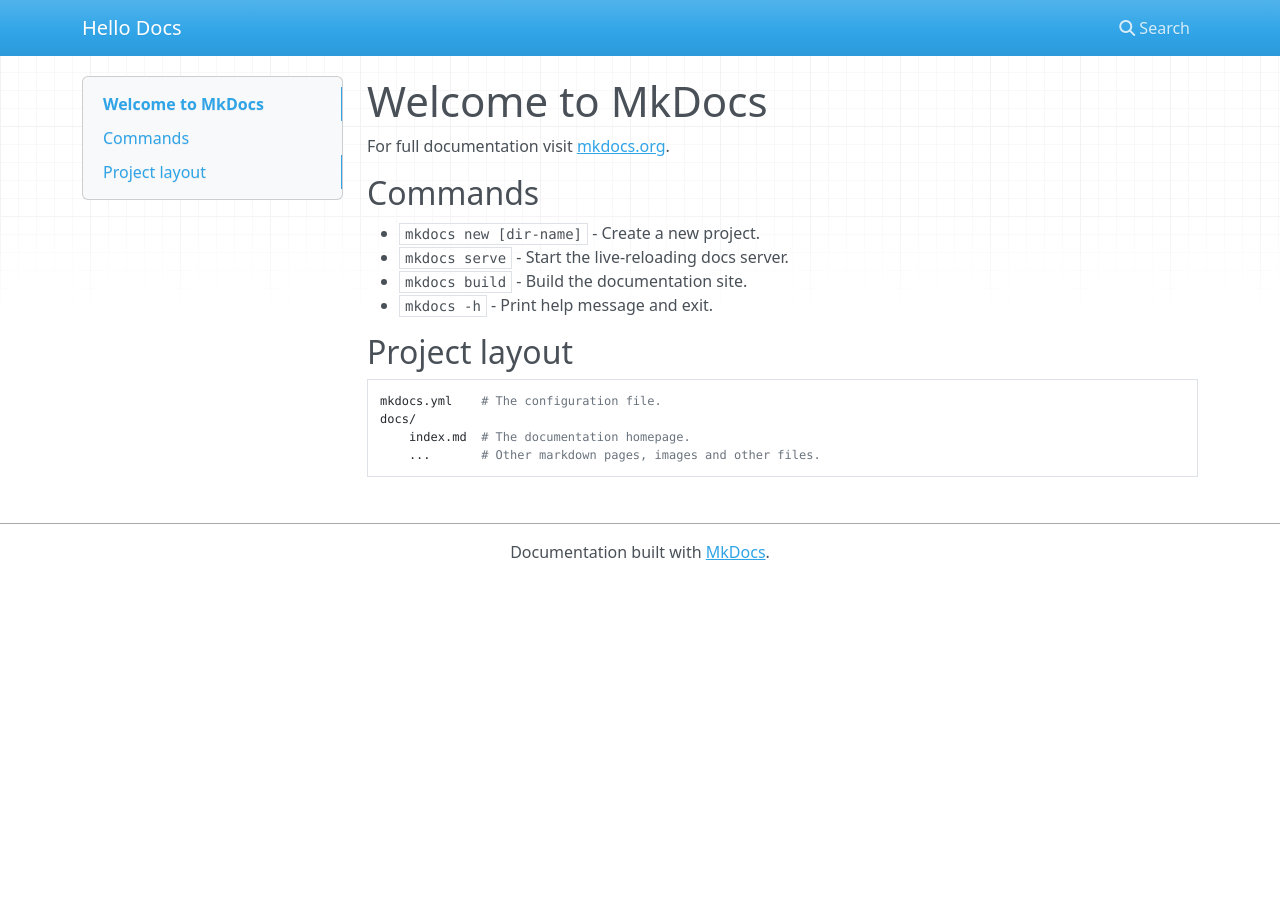
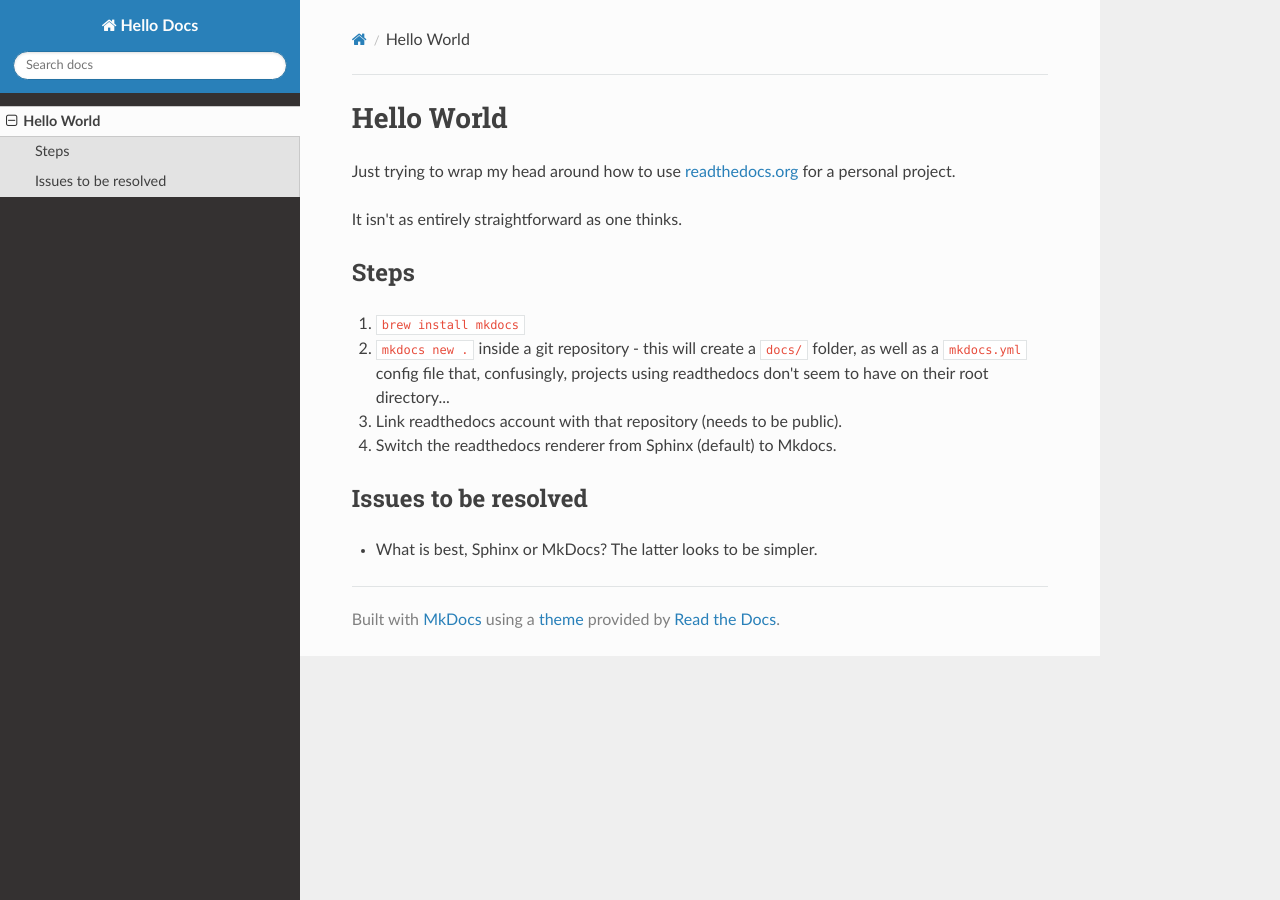
Before and after one commit to timtomch/hellodocs, an MkDocs documentation site: the page built from docs/index.md, in a window 1280 px wide. Built offline with MkDocs 1.6.1, drawn with Linux system fonts in a browser that asks for light colours; nearby versions of some CDN libraries.

Commit message:
Trying to make some changes

```diff
--- a/docs/index.md
+++ b/docs/index.md
@@ -1,17 +1,17 @@
-# Welcome to MkDocs
+# Hello World
 
-For full documentation visit [mkdocs.org](https://www.mkdocs.org).
+Just trying to wrap my head around how to use [readthedocs.org](Read the Docs) for a personal project.
 
-## Commands
+It isn't as entirely straightforward as one thinks.
 
-* `mkdocs new [dir-name]` - Create a new project.
-* `mkdocs serve` - Start the live-reloading docs server.
-* `mkdocs build` - Build the documentation site.
-* `mkdocs -h` - Print help message and exit.
 
-## Project layout
+## Steps
 
-    mkdocs.yml    # The configuration file.
-    docs/
-        index.md  # The documentation homepage.
-        ...       # Other markdown pages, images and other files.
+1. `brew install mkdocs`
+1. `mkdocs new .` inside a git repository - this will create a `docs/` folder, as well as a `mkdocs.yml` config file that, confusingly, projects using readthedocs don't seem to have on their root directory...
+1. Link readthedocs account with that repository (needs to be public).
+1. Switch the readthedocs renderer from Sphinx (default) to Mkdocs.
+
+## Issues to be resolved
+
+* What is best, Sphinx or MkDocs? The latter looks to be simpler.
--- a/mkdocs.yml
+++ b/mkdocs.yml
@@ -1 +1,2 @@
 site_name: Hello Docs
+theme: readthedocs
```
